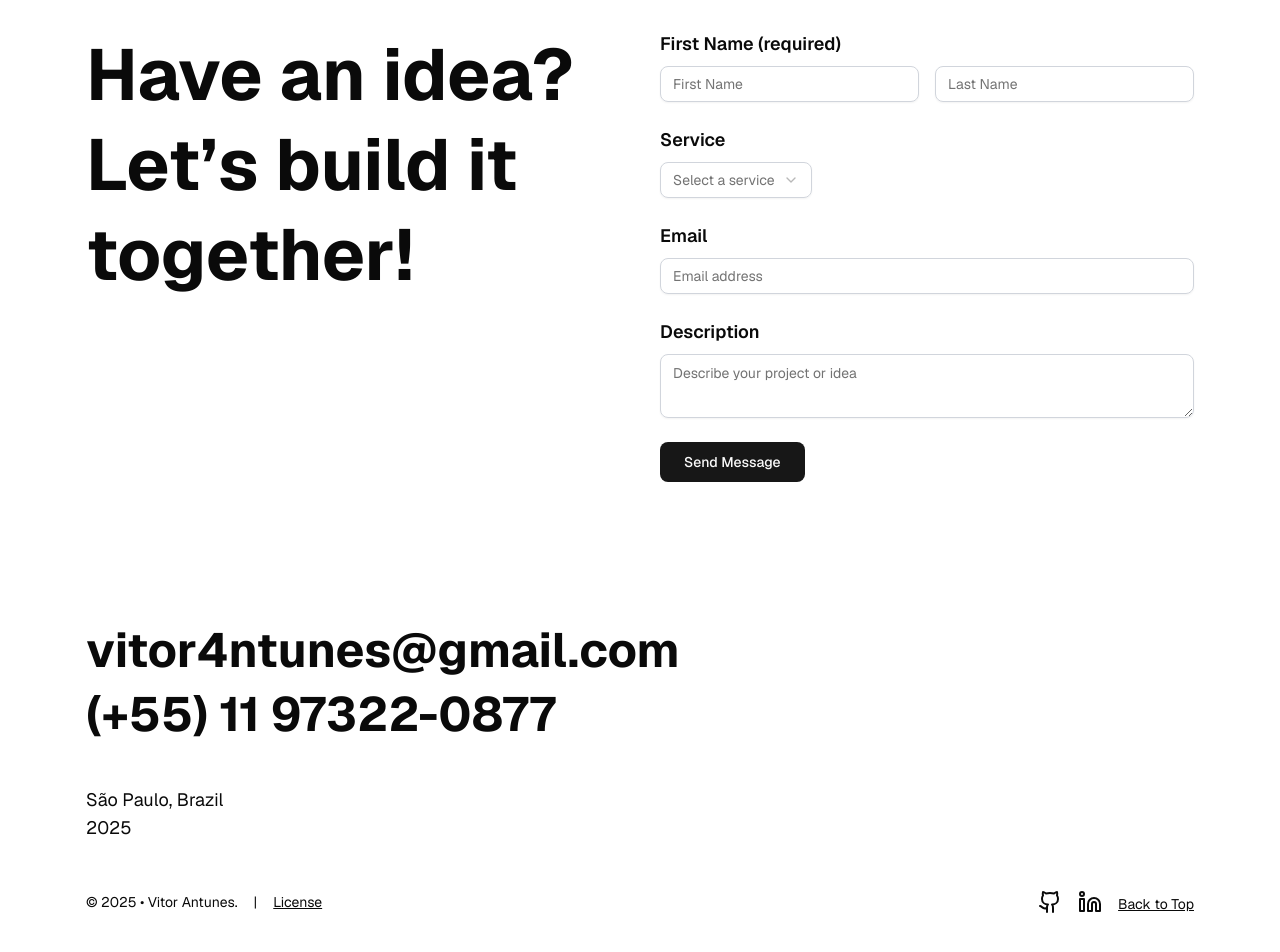
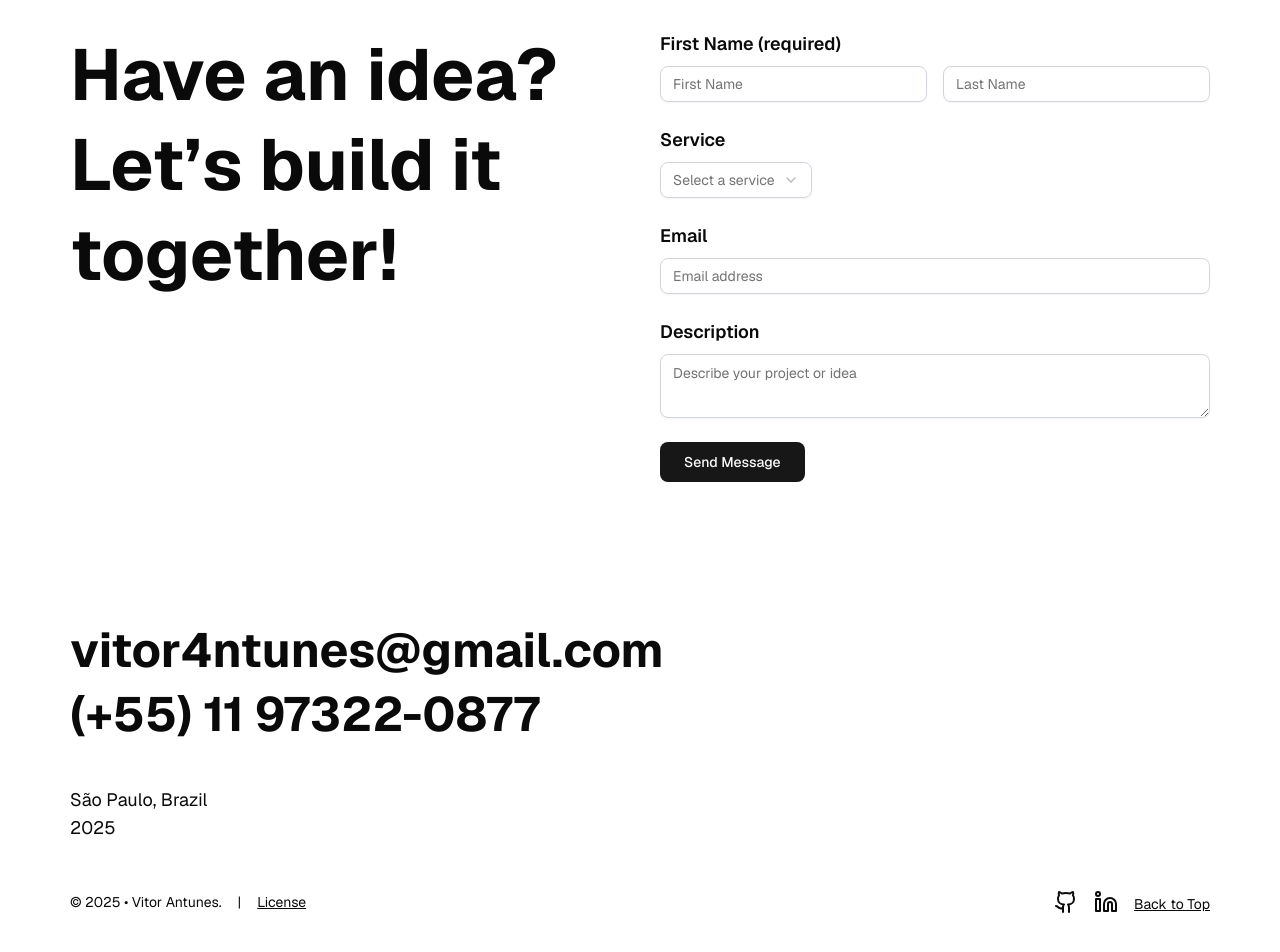
Before and after one commit to VitorHugoAntunes/Portfolio, a Next.js app: page / in a window 1280 px wide. Shown: the part 7184-8136 px from the top of the page. Built offline with nearby package versions, Linux system fonts and the light colour scheme.

Commit message:
style: remove horizontal paddings from footer and cta sections

```diff
--- a/src/components/cta.tsx
+++ b/src/components/cta.tsx
@@ -69,7 +69,7 @@
 
   return (
     <section id="contact" className="py-12 md:py-16" role="region" aria-labelledby="contact-title">
-      <div className="container mx-auto px-4 max-w-7xl">
+      <div className="container mx-auto max-w-7xl">
         <div className="grid grid-cols-1 md:grid-cols-2 gap-10">
           <header>
             <motion.h2
--- a/src/components/footer.tsx
+++ b/src/components/footer.tsx
@@ -8,7 +8,7 @@
 
   return (
     <footer className="py-12 md:py-16 bg-background" role="contentinfo">
-      <div className="container mx-auto px-4 max-w-7xl">
+      <div className="container mx-auto max-w-7xl">
         <div className="flex flex-col gap-12">
 
           <section aria-labelledby="contact-section">
```
